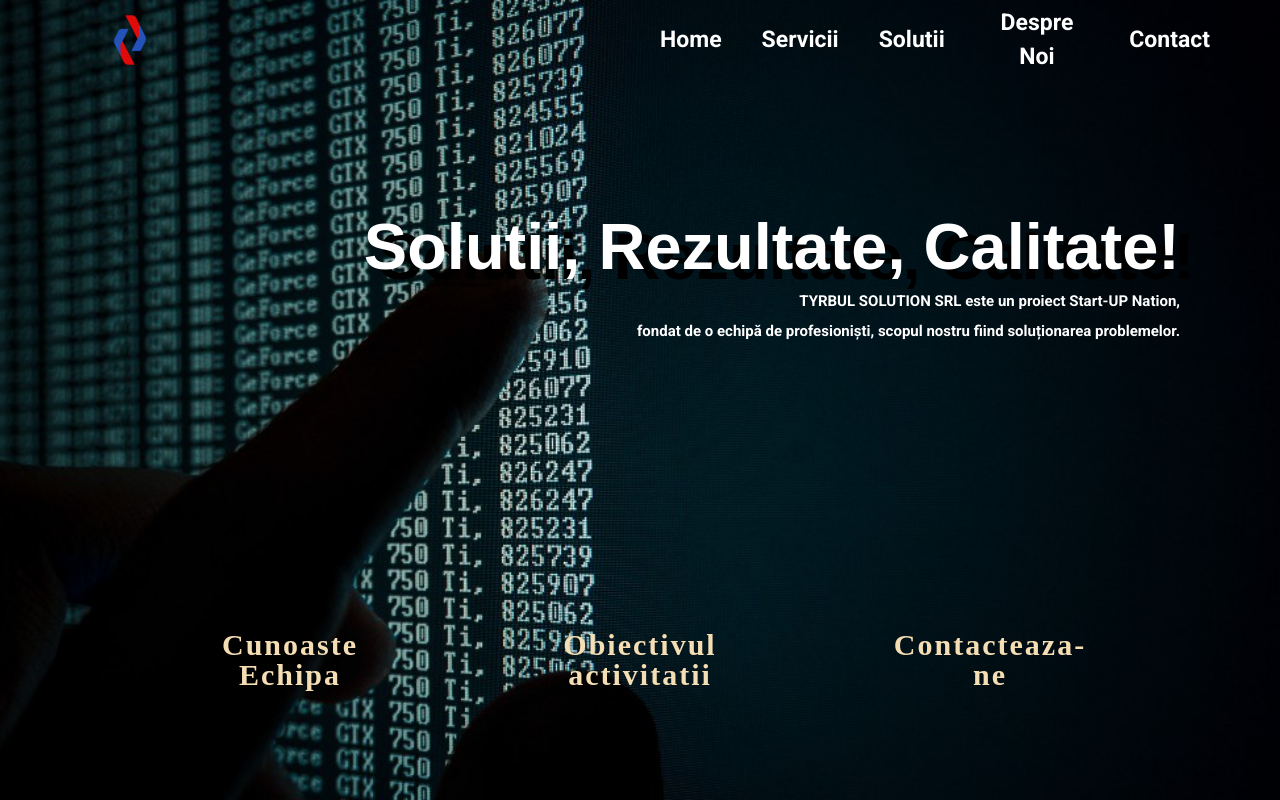
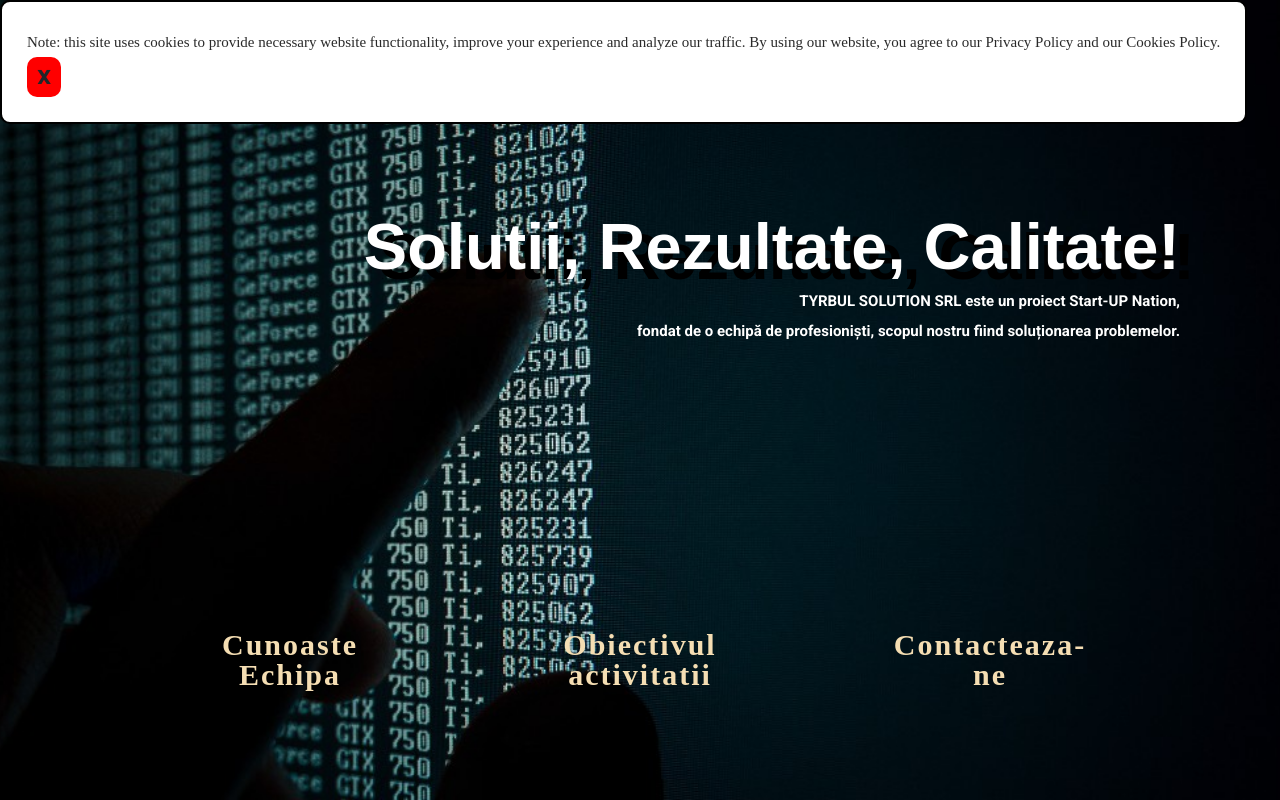
Before and after one commit to CodrinCT/PresentetionSite, a React (Create React App) app in the folder client/: page / in a window 1280 px wide. Shown: the top 800 px of the page. Built offline with nearby package versions, Linux system fonts and the light colour scheme; a web font is replaced by a local one.

Commit message:
coockie popup

```diff
--- /dev/null
+++ b/client/src/components/CookiePopUp.js
@@ -0,0 +1,76 @@
+import styled, { keyframes } from "styled-components";
+<style>
+  @import
+  url('https://fonts.googleapis.com/css2?family=Roboto+Mono:wght@300;600&display=swap');
+  @import
+  url('https://fonts.googleapis.com/css2?family=Roboto+Mono:wght@600&display=swap');
+</style>;
+export default function CookiePopUp(props) {
+  return (
+    <PopUpDiv>
+      <ContentDiv>
+        <Content>{props.content}</Content>
+        <Span onClick={props.handleClose}>X</Span>
+      </ContentDiv>
+    </PopUpDiv>
+  );
+}
+
+const movementRight = keyframes`
+0%{
+    transform: translateX(-100%);
+}
+100%{
+    transform: translateX(0%);
+}
+`;
+
+const movementUpDown = keyframes`
+from{
+    width:fit-content;
+    height:fit-content;
+}
+to{
+    width:30px;
+    height:30px;
+}
+`;
+const PopUpDiv = styled.div`
+  background-color: white;
+  border-color: black;
+  border-style: solid;
+  border-width: 2px;
+  position: absolute;
+  border-radius: 10px;
+  padding: 10px;
+  /* top: 25%; */
+  /* width: 65%; */
+  /* left: 50%; */
+  /* transform: translateX(-50%); */
+  animation: ${movementRight} 4s ease-in;
+  height: fit-content;
+`;
+
+const ContentDiv = styled.div`
+  display: flex;
+  flex-direction: column;
+  padding: 15px;
+  text-align: center;
+  align-items: left;
+`;
+
+const Span = styled.span`
+  cursor: pointer;
+  font-size: 20px;
+  background-color: red;
+  width: fit-content;
+  padding: 5px 10px;
+  border-radius: 10px;
+  font-weight: 700;
+  animation: ${movementUpDown} 5s ease-in;
+`;
+const Content = styled.p`
+  font-family: "Roboto+Mono";
+  font-weight: 300;
+  font-size: 25px;
+`;
--- a/client/src/pages/Home.js
+++ b/client/src/pages/Home.js
@@ -1,7 +1,37 @@
+import { useState } from "react";
 import Header from "../components/header/Header";
+import CookiePopUp from "../components/CookiePopUp";
+function Home() {
+  const [isOn, setOnOff] = useState(false);
+  window.addEventListener("load", () => {
+    setOnOff(!isOn);
+  });
 
-function Home() {
-  return <Header></Header>;
+  function tooglePopup() {
+    setOnOff(!isOn);
+  }
+
+  return (
+    <>
+      {isOn && (
+        <CookiePopUp
+          content={
+            <>
+              <p>
+                Note: this site uses cookies to provide necessary website
+                functionality, improve your experience and analyze our traffic.
+                By using our website, you agree to our Privacy Policy and our
+                Cookies Policy.
+              </p>
+            </>
+          }
+          handleClose={tooglePopup}
+        ></CookiePopUp>
+      )}
+
+      <Header></Header>
+    </>
+  );
 }
 
 export default Home;
```
Also changed, not shown: client/src/styles/popup.css (added), 1 other file (tests, documents, lock files or other folders).
